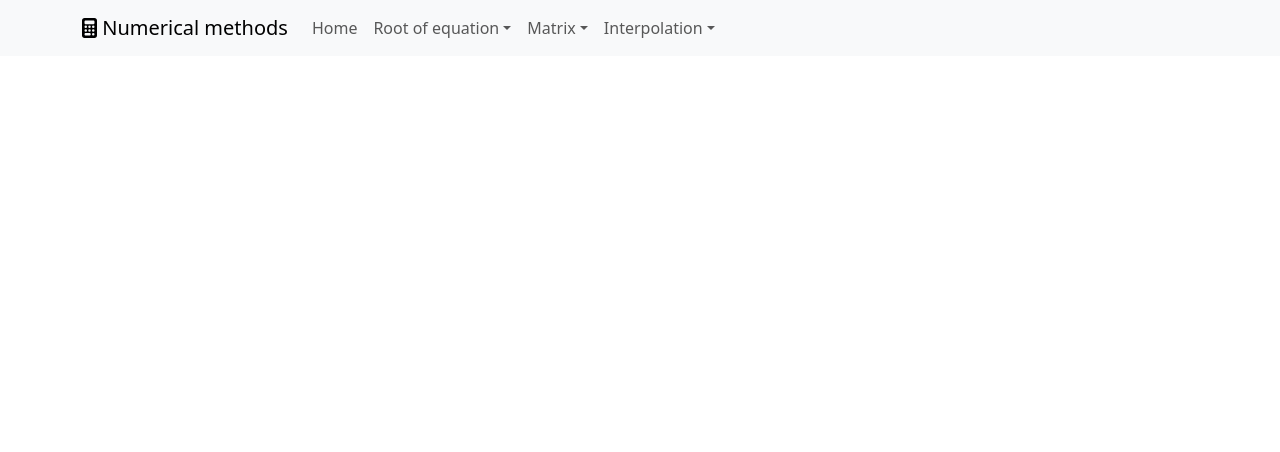
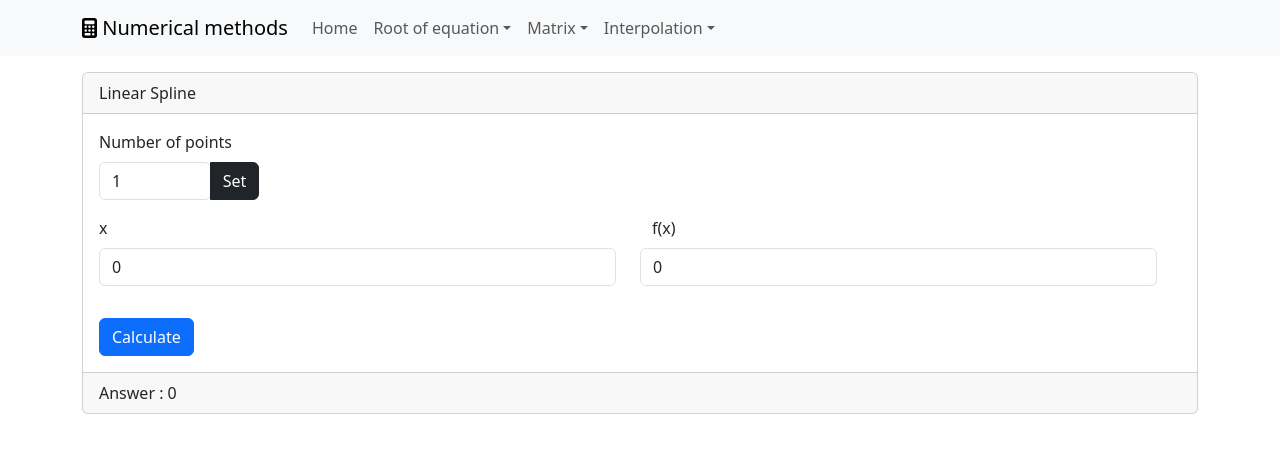
Before and after one commit to Thitiphatx/numerical-methods, a React (Create React App) app: page /spline in a window 1280 px wide. Shown: the top 452 px of the page. Built offline with nearby package versions, Linux system fonts and the light colour scheme.

Commit message:
Add spline

```diff
--- a/src/App.js
+++ b/src/App.js
@@ -11,6 +11,7 @@ import Onepoint from './pages/onepoint.js';
 import Graphical from './pages/graphical';
 import { Container } from 'react-bootstrap';
 import FalsePosition from './pages/falseposition';
+import Spline from './pages/Interpolation/Spline';
 
 function App() {
   return (
@@ -26,6 +27,7 @@ function App() {
               <Route path="/onepoint" element={<Onepoint />} />
               <Route path="/graphical" element={<Graphical />} />
               <Route path="/falseposition" element={<FalsePosition />} />
+              <Route path="/spline" element={<Spline />} />
             </Routes>
           </Container>
         </main>
--- a/src/navbar.js
+++ b/src/navbar.js
@@ -35,6 +35,7 @@ function HomeNav() {
                 <NavDropdown title="Interpolation">
                   <NavDropdown.Item href="/newton-div-diff" disabled>Newton's Divide-difference</NavDropdown.Item>
                   <NavDropdown.Item href="/lagrange">Lagrange</NavDropdown.Item>
+                  <NavDropdown.Item href="/spline">Spline</NavDropdown.Item>
                 </NavDropdown>
 
 
--- /dev/null
+++ b/src/pages/Interpolation/Spline.js
@@ -0,0 +1,81 @@
+import React, { Component } from "react";
+import { Card, Row, Col, Button, Form, Nav, ButtonGroup } from "react-bootstrap";
+
+class Spline extends Component {
+  constructor(props) {
+    super(props);
+    this.state = {
+      activeKey: "linear",
+      size: 1,
+      inputs: [{ x: 0, fx: 0 }],
+      answer: 0,
+    };
+  }
+
+  handleNumberPoints = () => {
+    const newSize = this.state.size;
+    const currentInputs = this.state.inputs;
+    let newInputs = currentInputs.slice();
+
+    if (newSize < currentInputs.length) {
+      newInputs = currentInputs.slice(0, newSize);
+    }
+
+    for (let i = currentInputs.length; i < newSize; i++) {
+      newInputs.push({ x: 0, fx: 0 });
+    }
+
+    this.setState({ inputs: newInputs });
+  };
+
+  handleInputChange = (event, index) => {
+    const newInputs = [...this.state.inputs];
+    newInputs[index][event.target.name] = event.target.value;
+    this.setState({ inputs: newInputs });
+  };
+
+  render() {
+    return (
+        <Card>
+            <Card.Header>Linear Spline</Card.Header>
+            <Card.Body>
+            <Form>
+                <Form.Group as={Row} className="mb-3">
+                <Col xs={2}>
+                    <Form.Label>Number of points</Form.Label>
+                    <ButtonGroup>
+
+                        <Form.Control type="number" value={this.state.size} onChange={(e) => this.setState({ size: e.target.value })} />
+                        <Button variant="dark" onClick={this.handleNumberPoints}>Set</Button>
+                    </ButtonGroup>
+
+                </Col>
+                </Form.Group>
+                <Form.Group as={Row} className="mb-3">
+                <Col>
+                    <Form.Label>x</Form.Label>
+                </Col>
+                <Col>
+                    <Form.Label>f(x)</Form.Label>
+                </Col>
+                {this.state.inputs.map((input, index) => (
+                    <Form.Group as={Row} key={index} className="mb-3">
+                    <Col>
+                        <Form.Control type="number" name="x" value={input.x} placeholder={`x${index + 1}`} onChange={(e) => this.handleInputChange(e, index)} />
+                    </Col>
+                    <Col>
+                        <Form.Control type="number" name="fx" value={input.fx} placeholder={`f(x${index + 1})`} onChange={(e) => this.handleInputChange(e, index)} />
+                    </Col>
+                    </Form.Group>
+                ))}
+                </Form.Group>
+                <Button variant="primary">Calculate</Button>
+            </Form>
+            </Card.Body>
+            <Card.Footer>Answer : {this.state.answer}</Card.Footer>
+        </Card>
+    );
+  }
+}
+
+export default Spline;
--- a/src/pages/bisection.js
+++ b/src/pages/bisection.js
@@ -1,5 +1,5 @@
 import { useState } from "react"
-import { Button, Form, Table, Card } from "react-bootstrap";
+import { Button, Form, Table, Card, Row, Col } from "react-bootstrap";
 import { evaluate } from 'mathjs'
 
 const Bisection =()=>{
@@ -136,13 +136,21 @@ const Bisection =()=>{
                 <Card.Header>Bisection Method</Card.Header>
                 <Card.Body>
                     <Form>
-                        <Form.Group className="mb-3">
-                        <Form.Label>Input f(x)</Form.Label>
-                            <input type="text" id="equation" value={Equation} onChange={inputEquation} style={{width:"20%", margin:"0 auto"}} className="form-control"></input>
-                            <Form.Label>Input XL</Form.Label>
-                            <input type="number" id="XL" onChange={inputXL} style={{width:"20%", margin:"0 auto"}} className="form-control"></input>
-                            <Form.Label>Input XR</Form.Label>
-                            <input type="number" id="XR" onChange={inputXR} style={{width:"20%", margin:"0 auto"}} className="form-control"></input>
+                        <Form.Group as={Row} className="mb-3">
+                            <Col>
+                                <Form.Label>Input f(x)</Form.Label>
+                                <Form.Control type="text" onChange={inputEquation}></Form.Control>
+                            </Col>
+                        </Form.Group>
+                        <Form.Group as={Row} className="mb-3">
+                            <Col>
+                                <Form.Label>Input XL</Form.Label>
+                                <Form.Control type="number" onChange={inputXL}></Form.Control>
+                            </Col>
+                            <Col>
+                                <Form.Label>Input XR</Form.Label>
+                                <Form.Control type="number" onChange={inputXR}></Form.Control>
+                            </Col>
                         </Form.Group>
                         <Button variant="primary" onClick={calculateRoot}>
                             Calculate
@@ -151,7 +159,6 @@ const Bisection =()=>{
                 </Card.Body>
                 <Card.Footer>Answer: {X.toPrecision(7)}</Card.Footer>
             </Card>
-            <br />
             {html}
         </>
     )
--- a/src/pages/graphical.js
+++ b/src/pages/graphical.js
@@ -6,6 +6,7 @@ import Col from 'react-bootstrap/Col';
 import Row from 'react-bootstrap/Row';
 
 import { evaluate } from 'mathjs';
+import { Container } from 'react-bootstrap';
 
 
 class Graphical extends React.Component {
@@ -36,9 +37,7 @@ class Graphical extends React.Component {
     }
 
     Calculator = () => {
-        let scope = {
-            x: parseFloat(this.state.xStart)
-        }
+        let scope = {x: parseFloat(this.state.xStart)}
 
         let y1 = evaluate(this.state.fx, scope);
         while (y1 != 0) {
@@ -66,7 +65,8 @@ class Graphical extends React.Component {
 
     render() {
         return(
-            <Card>
+            <>
+                <Card as={Row} className="mb-3">
                     <Card.Header>Graphical Method</Card.Header>
                     <Card.Body>
                         <Form>
@@ -91,6 +91,13 @@ class Graphical extends React.Component {
                     </Card.Body>
                     <Card.Footer><h5>Answer: {this.state.result}</h5></Card.Footer>
                 </Card>
+                <Card as={Row} className="mb-3">
+                    <Card.Header>Iteration</Card.Header>
+                    <Card.Body>
+
+                    </Card.Body>
+                </Card>
+            </>
         )
     }
 }
```
Also changed, not shown: src/pages/Interpolation/LinearSpline.js (added, +17 -0 lines), src/pages/Interpolation/QuadraticSpline.js (added, +75 -0 lines). Lines whose indentation alone changed are shown as unchanged.
